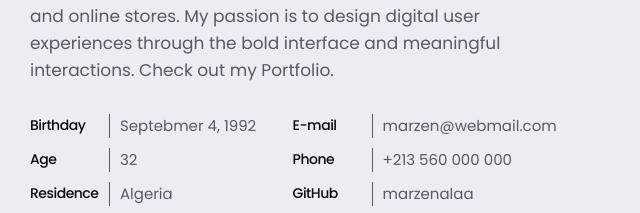
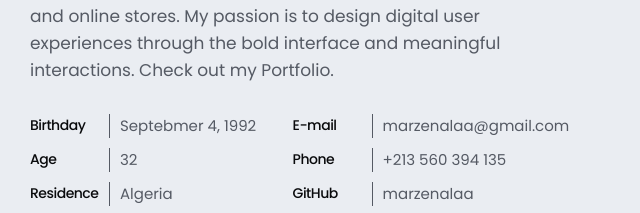
Before and after one commit to marzenalaa/portfolio-webpage, a plain HTML site: page index.html in a window 1280 px wide. Shown: the part 1028-1241 px from the top of the page, 640-1280 px from the left. Drawn offline with Linux system fonts and the light colour scheme.

Commit message:
Update index.html

```diff
--- a/index.html
+++ b/index.html
@@ -120,11 +120,11 @@
               <div class="about-list">
                 <div class="about-info">
                   <h5>E-mail</h5>
-                  <p>marzen@webmail.com</p>
+                  <p>marzenalaa@gmail.com</p>
                 </div>
                 <div class="about-info">
                   <h5>Phone</h5>
-                  <p>+213 560 000 000</p>
+                  <p>+213 560 394 135</p>
                 </div>
                 <div class="about-info">
                   <h5>GitHub</h5>
```
